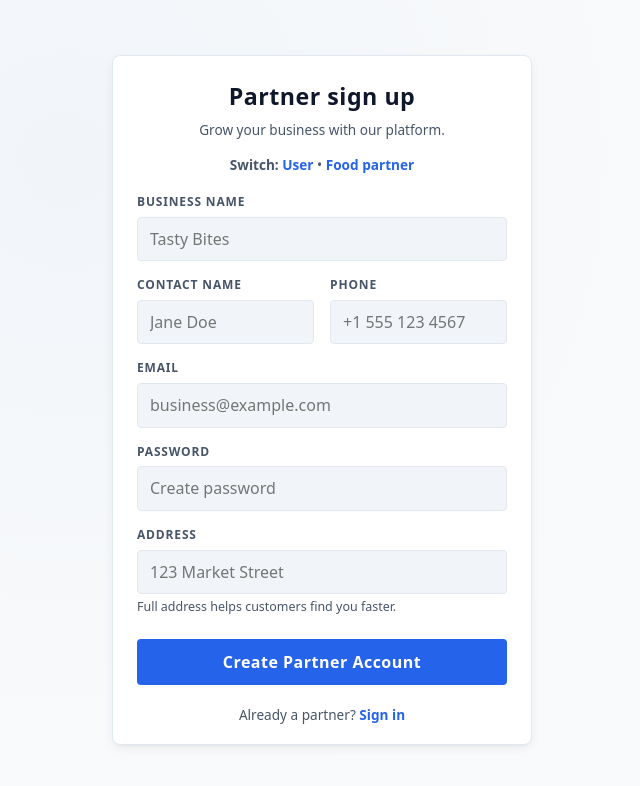
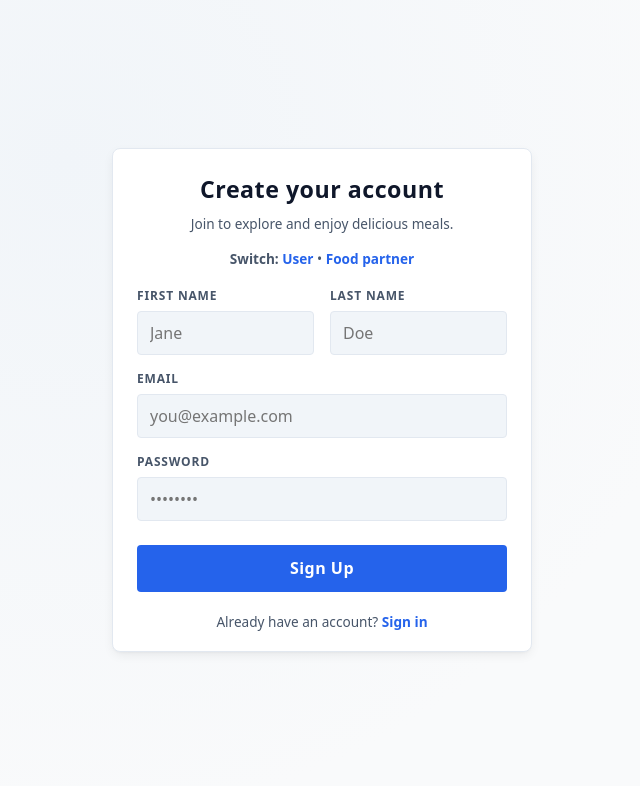
Before and after one commit to RishabhGit12/My-project, a React app in the folder Frontend/: page /user/register in a window 1280 px wide. Shown: the top 786 px of the page, without its empty margins (318-958 px from the left). Built offline with nearby package versions, Linux system fonts and the light colour scheme; the HTML template or start-up script is replaced by a standard one.

Commit message:
feat: add floating login navigation button to home view

```diff
--- a/Frontend/src/pages/auth/UserRegister.jsx
+++ b/Frontend/src/pages/auth/UserRegister.jsx
@@ -4,83 +4,71 @@ import '../../styles/auth-shared.css';
 import axios from 'axios';
 import { useNavigate } from 'react-router-dom';
 
-const FoodPartnerRegister = () => {
+const UserRegister = () => {
 
     const navigate = useNavigate();
 
-  const handleSubmit = (e) => {
+    const handleSubmit = async (e) => {
         e.preventDefault();
 
-    const businessName = e.target.businessName.value;
-    const contactName = e.target.contactName.value;
-    const phone = e.target.phone.value;
+        const firstName = e.target.firstName.value;
+        const lastName = e.target.lastName.value;
         const email = e.target.email.value;
         const password = e.target.password.value;
-    const address = e.target.address.value;
 
-    axios.post("http://localhost:3000/api/auth/food-partner/register", {
-      name:businessName,
-      contactName,
-      phone,
+
+        const response = await axios.post("http://localhost:3000/api/auth/user/register", {
+            fullName: firstName + " " + lastName,
             email,
-      password,
-      address
-    }, { withCredentials: true })
-      .then(response => {
+            password
+        },
+        {
+            withCredentials: true
+        })
+
         console.log(response.data);
-        navigate("/create-food"); // Redirect to create food page after successful registration
-      })
-      .catch(error => {
-        console.error("There was an error registering!", error);
-      });
+
+        navigate("/")
+
     };
 
     return (
         <div className="auth-page-wrapper">
-      <div className="auth-card" role="region" aria-labelledby="partner-register-title">
+            <div className="auth-card" role="region" aria-labelledby="user-register-title">
                 <header>
-          <h1 id="partner-register-title" className="auth-title">Partner sign up</h1>
-          <p className="auth-subtitle">Grow your business with our platform.</p>
+                    <h1 id="user-register-title" className="auth-title">Create your account</h1>
+                    <p className="auth-subtitle">Join to explore and enjoy delicious meals.</p>
                 </header>
-        <nav className="auth-alt-action" style={{marginTop: '-4px'}}>
-          <strong style={{fontWeight:600}}>Switch:</strong> <Link to="/user/register">User</Link> • <Link to="/food-partner/register">Food partner</Link>
+                <nav className="auth-alt-action" style={{ marginTop: '-4px' }}>
+                    <strong style={{ fontWeight: 600 }}>Switch:</strong> <Link to="/user/register">User</Link> • <Link to="/food-partner/register">Food partner</Link>
                 </nav>
                 <form className="auth-form" onSubmit={handleSubmit} noValidate>
-          <div className="field-group">
-            <label htmlFor="businessName">Business Name</label>
-            <input id="businessName" name="businessName" placeholder="Tasty Bites" autoComplete="organization" />
-          </div>
                     <div className="two-col">
                         <div className="field-group">
-              <label htmlFor="contactName">Contact Name</label>
-              <input id="contactName" name="contactName" placeholder="Jane Doe" autoComplete="name" />
+                            <label htmlFor="firstName">First Name</label>
+                            <input id="firstName" name="firstName" placeholder="Jane" autoComplete="given-name" />
                         </div>
                         <div className="field-group">
-              <label htmlFor="phone">Phone</label>
-              <input id="phone" name="phone" placeholder="+1 555 123 4567" autoComplete="tel" />
+                            <label htmlFor="lastName">Last Name</label>
+                            <input id="lastName" name="lastName" placeholder="Doe" autoComplete="family-name" />
                         </div>
                     </div>
                     <div className="field-group">
                         <label htmlFor="email">Email</label>
-              <input id="email" name="email" type="email" placeholder="business@example.com" autoComplete="email" />
+                        <input id="email" name="email" type="email" placeholder="you@example.com" autoComplete="email" />
                     </div>
                     <div className="field-group">
                         <label htmlFor="password">Password</label>
-            <input id="password" name="password" type="password" placeholder="Create password" autoComplete="new-password" />
+                        <input id="password" name="password" type="password" placeholder="••••••••" autoComplete="new-password" />
                     </div>
-          <div className="field-group">
-            <label htmlFor="address">Address</label>
-            <input id="address" name="address" placeholder="123 Market Street" autoComplete="street-address" />
-            <p className="small-note">Full address helps customers find you faster.</p>
-          </div>
-          <button className="auth-submit" type="submit">Create Partner Account</button>
+                    <button className="auth-submit" type="submit">Sign Up</button>
                 </form>
                 <div className="auth-alt-action">
-          Already a partner? <Link to="/food-partner/login">Sign in</Link>
+                    Already have an account? <Link to="/user/login">Sign in</Link>
                 </div>
             </div>
         </div>
     );
 };
 
-export default FoodPartnerRegister;
+export default UserRegister;
--- a/Frontend/src/pages/general/Home.jsx
+++ b/Frontend/src/pages/general/Home.jsx
@@ -1,28 +1,24 @@
 import React, { useEffect, useState } from 'react'
 import axios from 'axios';
+import { useNavigate } from 'react-router-dom'; // 1. IMPORT NAVIGATE HOOK
 import '../../styles/reels.css'
 import ReelFeed from '../../components/ReelFeed'
 
 const Home = () => {
     const [ videos, setVideos ] = useState([])
-    // Autoplay behavior is handled inside ReelFeed
+    const navigate = useNavigate(); // 2. INITIALIZE NAVIGATE
 
     useEffect(() => {
-        axios.get("http://localhost:3000/api/food", { withCredentials: true })
+        axios.get(`${import.meta.env.VITE_API_URL}/api/food`, { withCredentials: true })
             .then(response => {
-
                 console.log(response.data);
-
                 setVideos(response.data.foodItems)
             })
             .catch(() => { /* noop: optionally handle error */ })
     }, [])
 
-    // Using local refs within ReelFeed; keeping map here for dependency parity if needed
-
     async function likeVideo(item) {
-
-        const response = await axios.post("http://localhost:3000/api/food/like", { foodId: item._id }, {withCredentials: true})
+        const response = await axios.post(`${import.meta.env.VITE_API_URL}/api/food/like`, { foodId: item._id }, {withCredentials: true})
 
         if(response.data.like){
             console.log("Video liked");
@@ -31,11 +27,10 @@ const Home = () => {
             console.log("Video unliked");
             setVideos((prev) => prev.map((v) => v._id === item._id ? { ...v, likeCount: v.likeCount - 1 } : v))
         }
-
     }
 
     async function saveVideo(item) {
-        const response = await axios.post("http://localhost:3000/api/food/save", { foodId: item._id }, { withCredentials: true })
+        const response = await axios.post(`${import.meta.env.VITE_API_URL}/api/food/save`, { foodId: item._id }, { withCredentials: true })
 
         if(response.data.save){
             setVideos((prev) => prev.map((v) => v._id === item._id ? { ...v, savesCount: v.savesCount + 1 } : v))
@@ -45,12 +40,37 @@ const Home = () => {
     }
 
     return (
-        <ReelFeed
-            items={videos}
-            onLike={likeVideo}
-            onSave={saveVideo}
-            emptyMessage="No videos available."
-        />
+        <div className="home-page-container" style={{ position: 'relative', width: '100%' }}>
+
+            {/* 3. FLOATING SIGN IN BUTTON (Looks clean over video feeds) */}
+            <button
+                onClick={() => navigate('/user/login')} // Change '/login' to your exact login route path if it's different
+                style={{
+                    position: 'absolute',
+                    top: '20px',
+                    right: '20px',
+                    zIndex: 100,
+                    padding: '10px 20px',
+                    background: '#e50914', // Zomato/Netflix Red
+                    color: '#fff',
+                    border: 'none',
+                    borderRadius: '6px',
+                    fontWeight: 'bold',
+                    cursor: 'pointer',
+                    boxShadow: '0px 4px 10px rgba(0,0,0,0.3)'
+                }}
+            >
+                Sign In
+            </button>
+
+            {/* Existing Reels Feed */}
+            <ReelFeed
+                items={videos}
+                onLike={likeVideo}
+                onSave={saveVideo}
+                emptyMessage="Please Login First!"
+            />
+        </div>
     )
 }
 
```
Also changed, not shown: Frontend/src/api.js (added, +10 -0 lines), 2 other files (tests, documents, lock files or other folders). Lines whose indentation alone changed are shown as unchanged.
